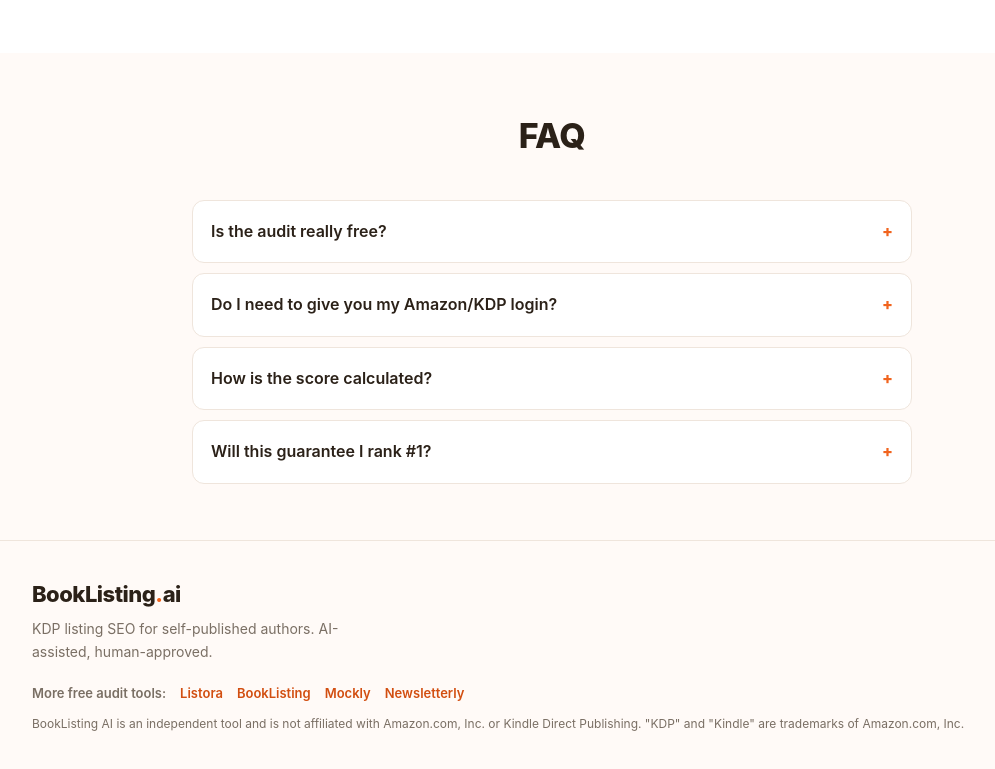
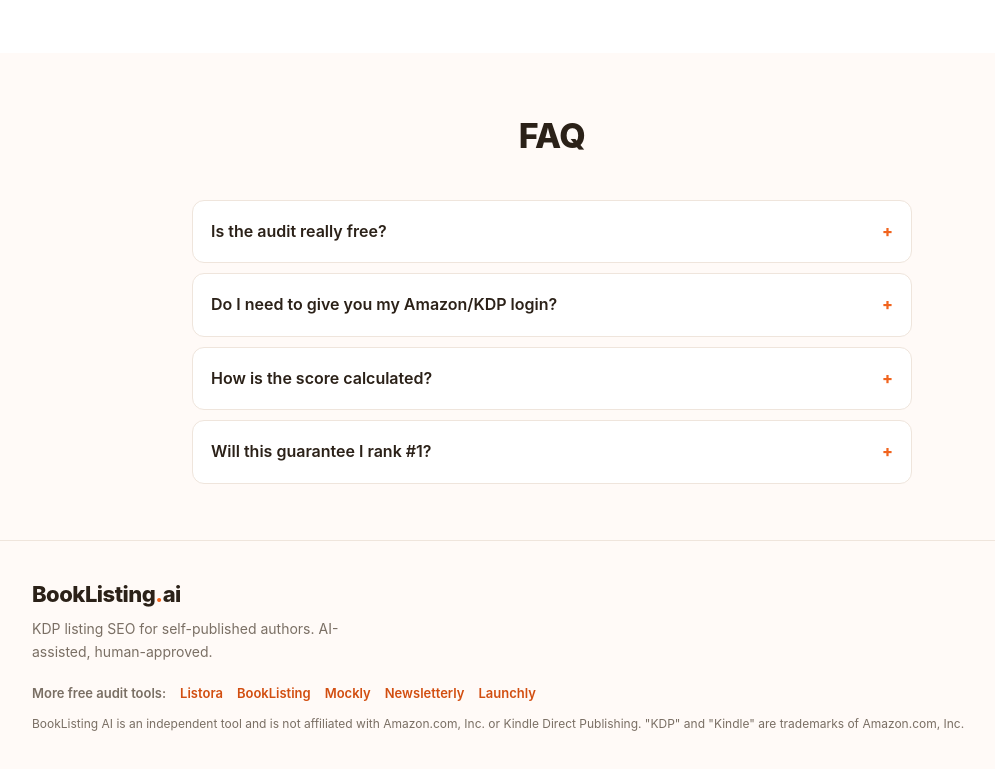
Before and after one commit to Viyozc/booklisting-ai, a plain HTML site: page index.html in a window 1280 px wide. Shown: the part 2756-3525 px from the top of the page, without its empty margins (88-1083 px from the left). Drawn offline with Linux system fonts and the light colour scheme.

Commit message:
Add Launchly to footer interlink

```diff
--- a/index.html
+++ b/index.html
@@ -239,7 +239,7 @@
       </div>
             <div style="display:flex;flex-wrap:wrap;gap:14px;align-items:center;font-size:13px;margin-top:10px;">
         <span style="color:var(--muted);font-weight:600;">More free audit tools:</span>
-<a href="https://Viyozc.github.io/listora/" style="color:var(--brand-dk);font-weight:600;">Listora</a><a href="https://Viyozc.github.io/booklisting-ai/" style="color:var(--brand-dk);font-weight:600;">BookListing</a><a href="https://Viyozc.github.io/mockly-ai/" style="color:var(--brand-dk);font-weight:600;">Mockly</a><a href="https://Viyozc.github.io/newsletterly-ai/" style="color:var(--brand-dk);font-weight:600;">Newsletterly</a>
+<a href="https://Viyozc.github.io/listora/" style="color:var(--brand-dk);font-weight:600;">Listora</a><a href="https://Viyozc.github.io/booklisting-ai/" style="color:var(--brand-dk);font-weight:600;">BookListing</a><a href="https://Viyozc.github.io/mockly-ai/" style="color:var(--brand-dk);font-weight:600;">Mockly</a><a href="https://Viyozc.github.io/newsletterly-ai/" style="color:var(--brand-dk);font-weight:600;">Newsletterly</a><a href="https://Viyozc.github.io/launchly-ai/" style="color:var(--brand-dk);font-weight:600;">Launchly</a>
       </div>
       <p class="footer-fine">BookListing AI is an independent tool and is not affiliated with Amazon.com, Inc. or Kindle Direct Publishing. "KDP" and "Kindle" are trademarks of Amazon.com, Inc.</p>
     </div>
```
